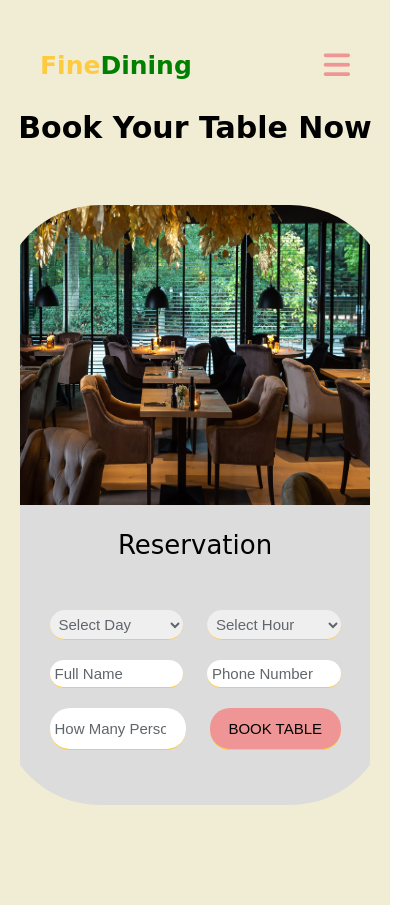
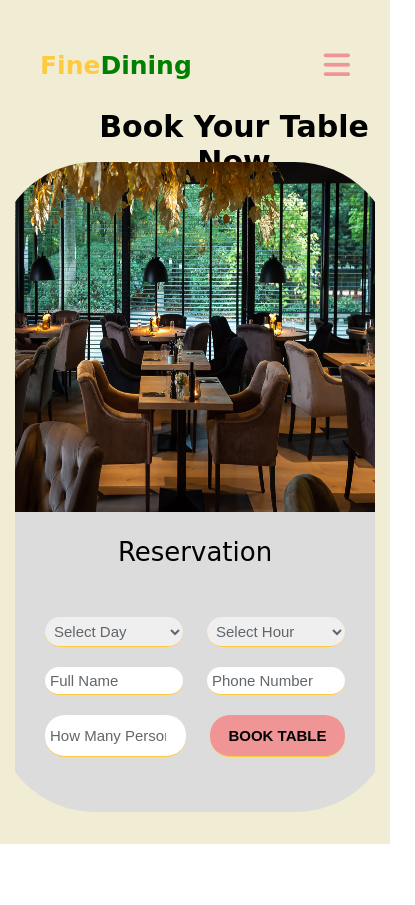
Before and after one commit to Jesug/FrontendProject, a plain HTML site: page reservation.html in a window 390 px wide. Shown: the whole page, 415 px wide, since content can reach past the window. After the commit the page ends 844 px from the top, so only its background shows below. Drawn offline with nearby package versions, Linux system fonts and the light colour scheme.

Commit message:
Reservation page improvement

```diff
--- a/reservation.html
+++ b/reservation.html
@@ -61,8 +61,12 @@
         </div>
 
         <section class="banner">
+            <div class="title-heading">
                 <h2>Book Your Table Now</h2>
+            </div>
+            <div class="bigger-container">
                 <div class="card-container">
+
                         <div class="card-img">
                             <!--image here-->
                             <img src="images/Table.jpg" alt="">
@@ -107,6 +111,7 @@
                             </form>
                         </div>
                 </div>
+            </div>
         </section>
 
 
--- a/style.css
+++ b/style.css
@@ -991,27 +991,42 @@ iframe {
 }
 
 
-
-
-
 /*Reservation.html*/
 .banner {
     width: 100%;
-    min-height: 100%;
+    min-height: 100vh;
     background: #F0EDD4;
-    display: grid;
+    color: var(--black-color);
+    position: relative;
+}
+
+.title-heading {
+    position: absolute;
+    left: 42%;
+    top: 15%;
+}
+
+.title-heading h2 {
+    text-align: center;
+    font-family: 'satisfy', cursive;
+    font-size: 30px;
     justify-content: center;
-    align-items: center;
-    color: var(--black-color);
-    padding-bottom: 100px;
+}
+
+.bigger-container {
+    position: absolute;
+    padding: 0 20px;
+    transform: translate(-50%, -50%);
+    top: 50%;
+    left: 50%;
 }
 
 .card-container {
     display: grid;
     grid-template-columns: 1fr 1fr;
     overflow: hidden;
-    border-radius: 30px;
-    padding: 0 20px;
+    border-radius: 20%;
+    width: 900px;
 }
 
 .card-img {
@@ -1022,19 +1037,12 @@ iframe {
     display: block;
     width: 100%;
     height: 350px;
-}
-
-.banner h2 {
-    margin-top: 150px;
-    margin-bottom: 60px;
-    text-align: center;
-    font-family: 'satisfy', cursive;
-    font-size: 30px;
 }
 
 .card-content {
     background: #dcdcdc;
     height: 350px;
+    margin-bottom: 15px;
 }
 
 .card-content h3 {
@@ -1077,6 +1085,7 @@ form input[type = submit] {
     background: #EF9595;
     padding: 12px 0;
     border-radius: 20px;
+    font-weight: 600;
     cursor: pointer;
 }
 
@@ -1605,6 +1614,17 @@ form input[type = submit]:hover {
         margin: 0 auto;
     }
 
+    .card-container {
+        border-radius: 100px;
+        padding: 0 20px;
+        width: 850px;
+    }
+
+    .title-heading {
+        position: absolute;
+        left: 42%;
+    }
+
 }
 
 @media (max-width: 1200px) {
@@ -1689,6 +1709,17 @@ form input[type = submit]:hover {
         margin: 0 auto;
     }
 
+    .card-container {
+        border-radius: 100px;
+        padding: 0 20px;
+        width: 800px;
+    }
+
+    .title-heading {
+        position: absolute;
+        left: 40%;
+    }
+
 }
 
 @media (max-width: 1100px) {
@@ -1792,6 +1823,17 @@ form input[type = submit]:hover {
     .map-container .wrapper {
         width: 800px;
         margin: 0 auto;
+    }
+
+    .card-container {
+        border-radius: 100px;
+        padding: 0 20px;
+        width: 700px;
+    }
+
+    .title-heading {
+        position: absolute;
+        left: 38%;
     }
 }
 
@@ -1867,35 +1909,37 @@ form input[type = submit]:hover {
     .hero-section p {
         font-size: 21px;
     }
+
+    .card-container {
+        border-radius: 100px;
+        padding: 0 20px;
+        width: 650px;
+    }
+
+    .title-heading {
+        position: absolute;
+        left: 34%;
+    }
 }
 
 @media (max-width: 850px) {
     /*Reservation*/
-
-    .banner {
-        padding-top: 50px;
-    }
 
     .card-container {
         grid-template-columns: 1fr;
         border-radius: 100px;
-    }
-
-    .card-img img {
-        display: block;
-        width: 100%;
-        height: 300px;
-    }
-
-    .banner h2 {
-        margin-top: 60px;
-    }
-
-    .card-content {
-        background: #dcdcdc;
-        height: 300px;
-    }
-
+        padding: 0 20px;
+        width: 700px;
+        margin-top: 180px;
+        height: 650px;
+        margin-bottom: 30px;
+    }
+
+    .title-heading {
+        position: absolute;
+        left: 34%;
+        top: 10%;
+    }
 }
 
 @media (max-width: 800px) {
@@ -2085,6 +2129,22 @@ form input[type = submit]:hover {
         width: 700px;
         margin: 0 auto;
     }
+
+    .card-container {
+        grid-template-columns: 1fr;
+        border-radius: 100px;
+        padding: 0 20px;
+        width: 650px;
+        margin-top: 160px;
+        height: 650px;
+        margin-bottom: 30px;
+    }
+
+    .title-heading {
+        position: absolute;
+        left: 34%;
+        top: 10%;
+    }
 }
 
 @media (max-width: 700px) {
@@ -2191,6 +2251,22 @@ form input[type = submit]:hover {
         width: 600px;
         margin: 0 auto;
     }
+
+    .card-container {
+        grid-template-columns: 1fr;
+        border-radius: 100px;
+        padding: 0 20px;
+        width: 650px;
+        margin-top: 160px;
+        height: 650px;
+        margin-bottom: 30px;
+    }
+
+    .title-heading {
+        position: absolute;
+        left: 34%;
+        top: 10%;
+    }
 }
 
 @media (max-width: 650px) {
@@ -2232,6 +2308,17 @@ form input[type = submit]:hover {
     .card-container {
         grid-template-columns: 1fr;
         border-radius: 100px;
+        padding: 0 20px;
+        width: 600px;
+        margin-top: 160px;
+        height: 650px;
+        margin-bottom: 30px;
+    }
+
+    .title-heading {
+        position: absolute;
+        left: 34%;
+        top: 10%;
     }
 }
 
@@ -2389,6 +2476,22 @@ form input[type = submit]:hover {
         width: 450px;
         margin: 0 auto;
     }
+
+    .card-container {
+        grid-template-columns: 1fr;
+        border-radius: 100px;
+        padding: 0 20px;
+        width: 470px;
+        margin-top: 160px;
+        height: 650px;
+        margin-bottom: 30px;
+    }
+
+    .title-heading {
+        position: absolute;
+        left: 26%;
+        top: 10%;
+    }
 }
 
 @media (max-width: 450px) {
@@ -2616,6 +2719,17 @@ form input[type = submit]:hover {
     .card-container {
         grid-template-columns: 1fr;
         border-radius: 100px;
+        padding: 0 20px;
+        width: 400px;
+        margin-top: 160px;
+        height: 650px;
+        margin-bottom: 30px;
+    }
+
+    .title-heading {
+        position: absolute;
+        left: 20%;
+        top: 10%;
     }
 }
 
@@ -2843,33 +2957,24 @@ form input[type = submit]:hover {
         width: 80px;
     }
 
-    .banner {
-        padding-top: 100px;
-        height: 100px;
-        overflow-y: scroll;
-    }
-
     .card-container {
         grid-template-columns: 1fr;
         border-radius: 100px;
         padding: 0 20px;
-        margin-top: 100px;
+        width: 330px;
+        height: 650px;
+        margin-top: 150px;
         margin-bottom: 30px;
     }
 
-    .card-img img {
-        display: block;
-        width: 100%;
-        height: 250px;
-    }
-
-    .card-content {
-        height: 270px;
-    }
-
-    .banner h2 {
-        margin-top: 60px;
-        margin-bottom: 30px;
+    .title-heading {
+        position: absolute;
+        left: 15%;
+        top: 10%;
+    }
+
+    form input[type = submit] {
+        padding: 12px 10px;
     }
 
     /*Order*/
```
Lines whose indentation alone changed are shown as unchanged.
